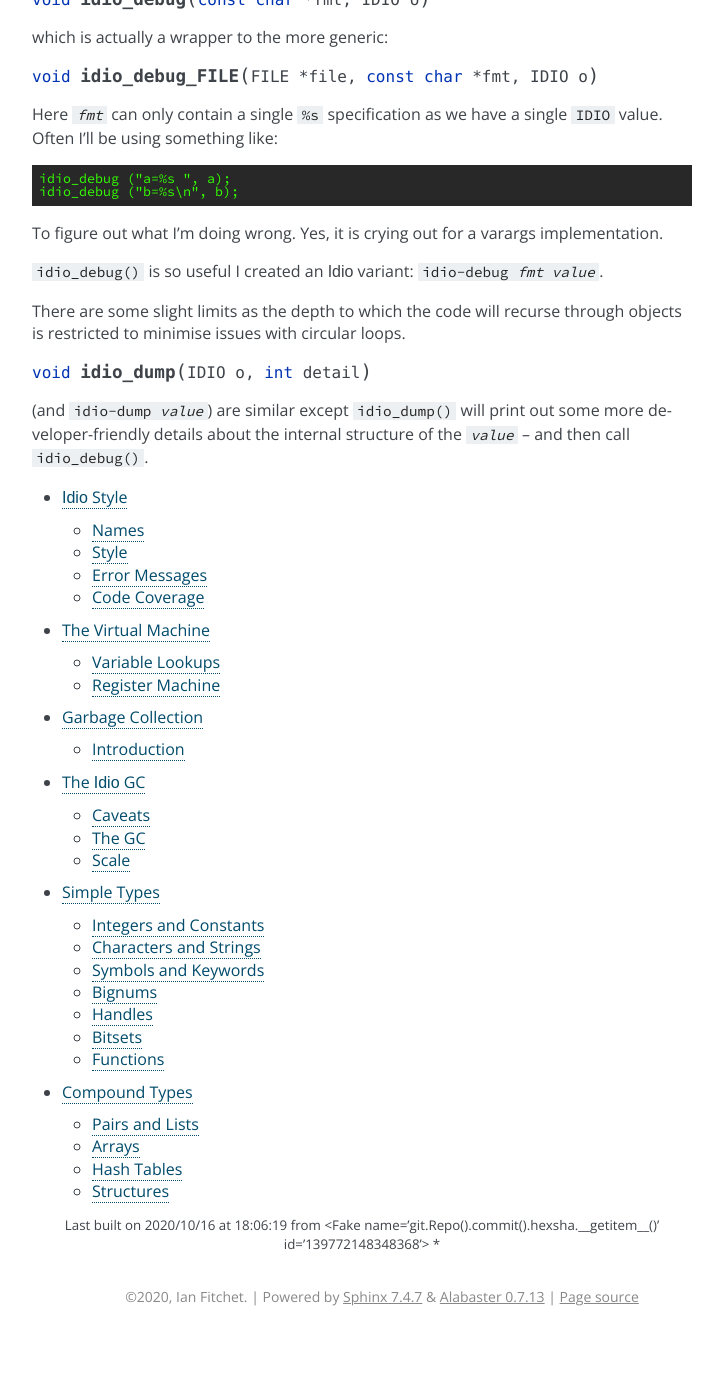
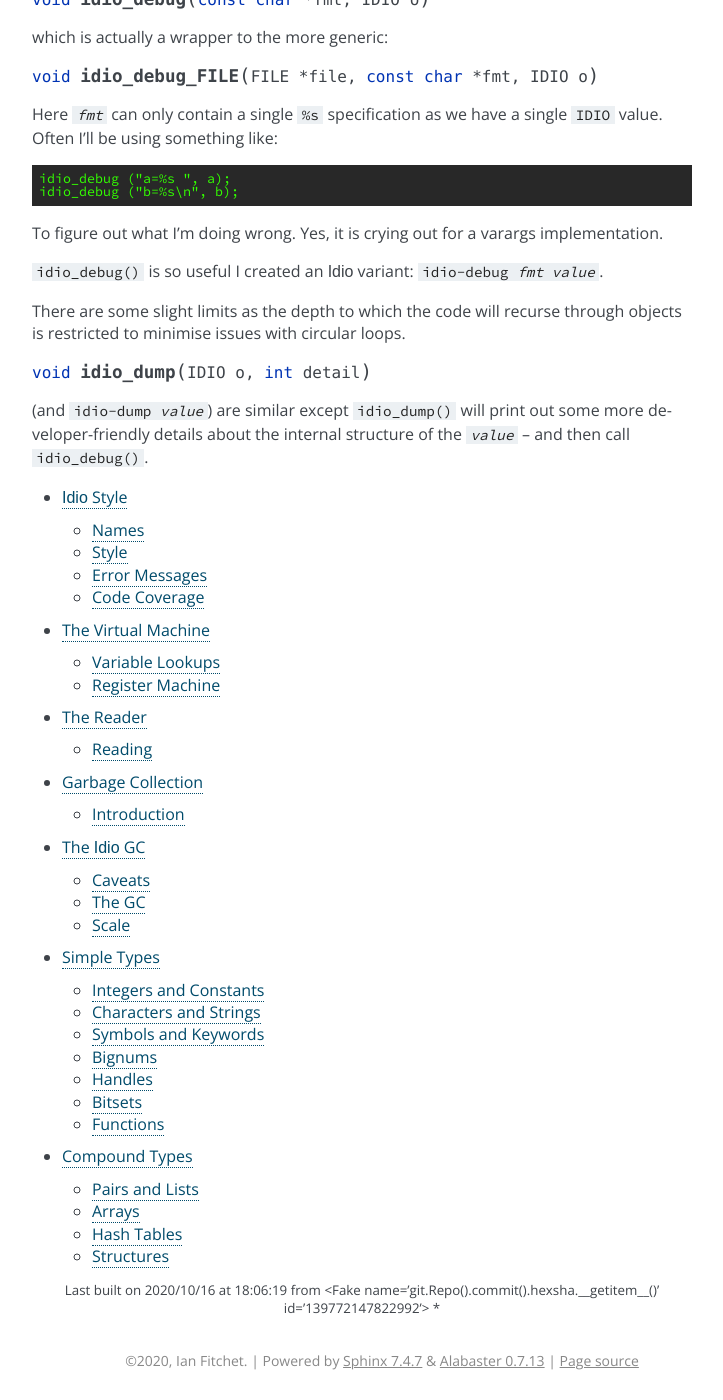
Before and after one commit to idio-lang/DIPS, a Sphinx documentation site: the page built from source/implementing-idio/index.rst, in a window 1280 px wide and 1400 px high, scrolled down 706 px. Shown: the whole window, without its empty margins (258-981 px from the left). Built offline with Sphinx 7.4.7, drawn with Linux system fonts in a browser that asks for light colours; pages that are not in the unit, such as notebooks, are missing from menus; cross-references to code outside the pages are shown as plain code; before the commit the page ends 2042 px from its top, so only the background shows below that; some of the changed lines change nothing that is shown.

Commit message:
start of the reader
Signed-off-by: Ian Fitchet <ian.fitchet@runscripts.com>

```diff
--- a/source/implementing-idio/index.rst
+++ b/source/implementing-idio/index.rst
@@ -78,6 +78,7 @@ structure of the :samp:`{value}` -- and then call ``idio_debug()``.
 
    style
    virtual-machine/index
+   reader/index
    garbage-collection
    idio-GC
    simple-types/index
--- /dev/null
+++ b/source/implementing-idio/reader/index.rst
@@ -0,0 +1,24 @@
+.. include:: ../../global.rst
+
+**********
+The Reader
+**********
+
+The reader's role is to consume the textual source code and construct
+an internal representation of the source code such that the evaluator
+can interpret its meaning.
+
+The read can create :lname:`Idio` values from the various constructors
+(integers and strings, say, as we normally think of them in textual
+form: 12 and "twelve") and it has a few limited rights to alter the
+form of the constructed representation.
+
+In :lname:`Idio` you can define and add your own *operators* to the
+set of representation-altering features.
+
+.. toctree::
+   :maxdepth: 2
+
+   reading
+
+.. include:: ../../commit.rst
--- /dev/null
+++ b/source/implementing-idio/reader/reading.rst
@@ -0,0 +1,509 @@
+.. include:: ../../global.rst
+
+*******
+Reading
+*******
+
+Many programming languages will use a `lexer
+<https://en.wikipedia.org/wiki/Lexical_analysis>`_ such as
+:program:`lex` or :program:`bison` or perhaps something more
+sophisticated like ANTLR_ but :lname:`Lisp`\ s operate a little
+differently.
+
+The reader plods through the source code, character by character,
+constructing values when it sees them and otherwise simply recording
+the relative construction of *forms*.
+
+Forms are, of course, just lists which are a native :lname:`Lisp`
+type.  Whatever the internal construction, the *printed* format looks
+like, uh, the input format.
+
+So, ``(foo a b)``, being a list of three elements, that is, a linked
+list of three *pairs*, has whatever internal format it has in
+:lname:`C`, our implementation language.  If I use the :lname:`C`
+debugger, say, :program:`gdb`, I can painfully work my way through the
+cascading hierarchy of data structures and can eventually satisfy
+myself that it is, indeed, a linked list of three pairs with the head
+elements pointing at three different symbols (which themselves have
+some internal format).
+
+The obvious thing to do instead is to ask the :lname:`Idio` engine to
+print out this internal format which will give us... ``(foo a b)``.
+
+Which might leave us scratching our heads as to whether we've actually
+done anything at all!  *Tricky!*
+
+Equally tricky are strings and numbers.  For most regular integers,
+for example, which in the source code look like, say, ``12345``, are
+likely to become a *fixnum*, ie. squeezed into the upper bits of a
+:lname:`C` pointer.  We can verify that again with :program:`gdb` but
+life is much easier if we print it out.  The printed form being, of
+course, ``12345``.
+
+Ditto *strings* which head into the reader as ``"twelve"`` and will be
+printed as, um, ``"twelve"``.
+
+One of the few things where we might have some confidence that
+*something* has happened are *bignums*.  We would normally use a human
+friendly format in the source code, say, ``123.0``, which when printed
+becomes a normalized form, ``1.23e+2``.
+
+Which, although satisfied that something has happened, I find somehow
+unsettling as it's not how I would have written it.
+
+Anyway the point of this diversion is that there's going to be a
+degree of confusion when we talk about reading something in and then
+describing the internal format using its printed representation which
+is, usually, *exactly the same* as the input format.
+
+We'll have to go on a degree of trust.  You'll be glad, by and large,
+that you **don't** have to go and inspect the internal :lname:`C` data
+structures with :program:`gdb` as it becomes increasingly painful.
+
+Line Orientation
+================
+
+I've made an executive decision that it is a requirement that we be
+able to construct shell-like sequences of commands in a line-oriented
+fashion:
+
+.. code-block:: idio
+
+   ls -l file
+
+This line-orientation *does* create an exception to the reader's input
+and (printed) output form being the same.  The *absence* of opening
+and closing parenthesis is no hindrance to the reader constructing a
+list so that line is treated as though it was:
+
+.. code-block:: idio
+
+   (ls -l file)
+
+In that sense, the :lname:`Idio` reader is normalising the source code
+into standard :lname:`Lisp`\ y forms.
+
+As it stands there is no statement separator so one line is one
+command.  This leads to the slightly unexpected failure of:
+
+.. code-block:: idio
+
+   (ls) (echo 3)
+
+which you might think is two commands but in practice this will be
+interpreted as:
+
+.. parsed-literal::
+
+   *func* *arg*
+
+and the fact that both :samp:`{func}` and :samp:`{arg}` are Unix
+commands makes no difference.
+
+In the first instance, the ``ls`` will print the current directory
+listing to *stdout* and the value returned from the successful
+execution of an external command will be ``#t``.  Then we'll run the
+second command ``echo 3`` which will similarly print ``3`` to *stdout*
+and again the value returned from the successful execution will be
+``#t``.
+
+We have now successfully evaluated :samp:`{func}` and :samp:`{arg}`
+giving the form we want to invoke as:
+
+.. parsed-literal::
+
+   (*#t* *#t*)
+
+and we'll get some words of admonition about failing to invoke the
+value in functional position, ``#t``.
+
+Remember, the reason this is happening is firstly, because we're
+taking the whole line as one command and secondly, the evaluator is
+dutifully evaluating all the elements of the form to get the values to
+pass to the function.  Just like we'd expect:
+
+.. code-block:: idio
+
+   (+ ( 2 * 3) (6 / 2))
+
+to have its arguments evaluated into :samp:`({+} {6} {3})` before
+invoking the (presumably) addition function.
+
+Supplementary Processing
+========================
+
+The actual reading of source code is a little bit more complicated
+than it needs to be because of a few things:
+
+#. we need to read a *line* at a time -- not an expression at a time
+   like regular :lname:`Lisp`\ s
+
+#. we need to handle (potentially) changing quasiquoting characters in
+   templates
+
+#. we want to record the source code expression (and handle and line
+   number)
+
+A Line at a Time
+----------------
+
+Normal :lname:`Lisp`\ s will read an expression at a time: an atom
+(number, symbol, string, etc.) or a list (meaning that they/we(!) will
+need to recurse to read the individual atoms in the list).  And, to be
+honest, that's about all the reading you need to do for a
+:lname:`Lisp`.  It's *really* easy (for limited values of easy).
+
+However, we want to read a line at a time which means going back for
+more until we hit the end of the line (or the end of the file).  Hmm,
+how do we signal *that*?  Well, the obvious thing to do is have a set
+of :lname:`Idio` values which cover those bases.  We can return an
+*eol* or an *eof* :lname:`Idio` value as the expression we've just
+"read" and the next guy up the chain can make a decision themselves.
+
+The "guy up the chain" needs to maintain a list of the expressions
+read so far but check the expression just read for *eol* or *eof*.  In
+this way we get an implicit list generated from :samp:`{this} {that}
+{the-other}` rather than having to explicitly delimit it with
+parentheses as in :samp:`({this} {that} {the-other})`.
+
+Of course, if we really *did* delimit with parentheses, :samp:`({this}
+{that} {the-other})`, then we've just read in a list.  *Boom!* Job
+done.
+
+    Had we been in regular :lname:`Lisp`-mode then the previous
+    example of ``(ls) (echo 3)`` would have done what you probably
+    expected, to first read then execute the first expression, the
+    list ``(ls)`` (resulting in a directory listing being printed)
+    then it would have read and executed the second expression, the
+    list ``(echo 3)`` (dutifully printing 3 to *stdout*).
+
+The implementation of this is not *Art*, I have to say and my
+:lname:`C` naming scheme has let me down.  It needs revisiting.  (At
+the time it was "Tack something on the end to make it different."
+We've all been there....)
+
+Quasiquotation Interpolation Characters
+---------------------------------------
+
+.. sidebox::
+
+   There are moments when you think... "Yes!  *Genius!*"
+
+   ...before realising how crushingly obvious it was.
+
+This is surprisingly easy, instead of the reader presuming to use
+``$``, ``@`` (for ``$@``) and ``'`` in their various roles we simply
+pass an array of said characters and check the current characters
+against a slot in the array.
+
+When we reach the start of a template, say, ``#T{...}``, we can scan
+the characters after the ``T`` and before the ``{`` and update a copy
+of the incoming interpolation character array as appropriate before
+recursing into reading the block (between the ``{`` and the
+corresponding ``}``) with the (possibly new) set of interpolation
+characters.
+
+A minor fault is that anything printing a template doesn't know what
+the interpolation characters used were so it defaults to the standard
+:lname:`Idio` ones.
+
+Source Code Expressions
+-----------------------
+
+I confess I have found no insight into how other systems handle this
+so I've cobbled together something of my own which has, um, slowed
+things down a bit.
+
+The essence is simple, the reader reads from a handle and the handle
+is aware of its own name and the current line number in the handle so,
+at the start of reading an expression, why don't we stash that away?
+
+*That* bit is easy -- noting that we get results for over a hundred
+thousand expressions in the simplest startup and shutdown.  But how do
+we get it back again?
+
+Hmm.  One thing that is useful to remember is that every *pair* in the
+system is unique -- the head and tail might refer to the same things
+as other pairs (or arrays or hash tables or ...) but the pair *itself*
+is a unique allocation in memory.  Throughout the following remember
+that so long as we continue to *refer* to this (unique allocation in
+memory) pair -- as opposed to *copying* it -- then we are always
+referring [sic] to the same thing.
+
+This being a :lname:`Lisp`\ y language, you can use pairs as the keys
+into a hash table.  If you're thinking what I'm thinking (*hey, I*
+have *just given you the two clues*) then we can put these two
+together.  For each expression we read in we can have recorded the
+handle and line which, together with the expression itself, can become
+a "lexical object."
+
+In practice this is a regular :lname:`Idio` structure with fields:
+(the handle's) ``name``, ``line``, (handle) ``pos`` and ``expr``
+(again, just in case).  Given that we intend that the key to the
+"source properties" hash table be ``expr`` then it's not a good idea
+to have ``expr`` somewhere in the value meaning we will have 1) a
+circular data structure and 2) therefore some difficulty garbage
+collecting it.  To fix that the source properties hash table is
+flagged as having weak keys.  When ``expr`` goes out of scope then we
+can reap the value that was once associated with it.
+
+So far, so good.  We can look up an expression in the source
+properties hash and get back where we read it in from.  What we need
+to do next with the expression is *remember it*.  Easier said than
+done.
+
+The reader only needs to return the expression to the evaluator (not
+the full lexical object) but the evaluator needs to ensure that the
+expression is safely carried through all the processing such that it
+can be embedded in the byte code.
+
+The first part of that means that all the evaluator function calls
+need to carry a ``src`` expression object and switch to a more
+appropriate src expression when, say, processing the argument
+expressions of a function call.
+
+The second part means that it has to pass the source expression onto
+the code generator.  The code generator needs to install the
+expression as a constant in order that it can subsequently embed a
+``SRC-EXPR`` and integer argument into the byte code which the VM can
+process by assigning the integer into the *expr* register.
+
+Should the code generate a failure when running then it is possible to
+use the expression register to look up the expression in the constants
+tables and then use the expression to look up the "lexical object" in
+the source properties hash table.  Which sounds a bit of a run-around
+but you only do it when your code crashes.  Which is never, right?
+
+In the meanwhile, my ``(ls) (echo 3)`` code generated a message:
+
+.. code-block:: console
+
+   '((ls) (echo 3))' at *stdin*:line 5: ^rt-function-error: cannot invoke constant type: '(#t)'
+
+which gives me some clues as to where to look.
+
+You may have noticed that this works for expressions that are pairs
+(lists!) but not non-pairs, ie. strings, numbers etc..  There's two
+things here:
+
+#. only working for lists means that we're only tagging function
+   calls, ie. statements, rather than the elements of statements
+
+   At the end of the day, the code is simply one long list [sic] of
+   function calls so we've got the basics.
+
+#. an error in *reading* an atom from the source code will trigger a
+   ``^read-error`` and the reader will flag up the problem there and
+   then -- including handle and line number
+
+The point about stashing the source code's source location away is for
+when we come to *run* the code, potentially a long time later, we can
+indicate to the user where in the source the fault lies.
+
+General Process
+===============
+
+By and large the general process to read a line is quite simple:
+
+#. we read a number of individual expressions until we get an
+   end-of-line or an end-of-file signal
+
+#. we can process the list for operators
+
+#. done
+
+(I felt I had to add a third step just to give it some credibility.)
+
+Expressions
+-----------
+
+Reading individual expressions is where the action is.
+
+Broadly, the kind of expression is determined by the first character
+we read, for example:
+
+.. csv-table::
+   :widths: auto
+
+   ``(``, a list up to the matching ``)``
+   ``{``, a block up to the matching ``}``
+   ``"``, a string up to the next non-escaped ``"``
+   ``#``, something weird
+
+with a fallback of the accumulation of characters being a *word* (a
+*symbol* -- but I prefer the shell-ish term, "word").
+
+In fact numbers fall into this word category as well (partly due to
+the funny number formats that :lname:`Scheme` accepts) and are
+differentiated from words because we can subsequently figure out it is
+a number.
+
+(And there's whitespace and all the rest of it.)
+
+Talking of whitespace and all-encompassing words, :lname:`Idio` likes
+a bit of whitespace as I've noted before.  If you're not using it then
+you're creating an interesting symbol.
+
+This means that some words (from a reader perspective) are not a lean
+form of arithmetic but are actual symbols (and possibly variables):
+
+.. code-block:: console
+
+   Idio> 3pi/4
+   #i2.35619449019234491e+0
+
+``3pi/4`` is a symbol and is, perhaps not surprisingly, ``3 * pi / 4``
+but now as a handy variable.
+
+Word Separators
+^^^^^^^^^^^^^^^
+
+The inverse of expressions, perhaps, but it's useful to know what
+prevents as word consuming the entire rest of the file.
+
+Whitespace
+""""""""""
+
+An obvious word break is whitespace although it's currently being
+implemented with questionable adherence to whitespace.
+
+In the first instance, born in the ASCII/Latin-1 era, whitespace was
+in two parts:
+
+* SPACE and TAB for gaps between words
+
+* NEWLINE and CARRIAGE RETURN for ends of line -- which should cover
+  the myriad of Unix, Mac OS and Windows variants
+
+.. sidebox::
+
+   I think I've only seen FORM FEED of those two in the wild and only
+   then as ``^L`` in Emacs Lisp files.
+
+However, even in those simplistic times it still didn't honour ASCII's
+VERTICAL TAB or FORM FEED.
+
+So, a poor start and remains in exactly the same poor position until I
+can make a decision about whether to go all in with Unicode category
+types.
+
+Bracketing Characters
+"""""""""""""""""""""
+
+For parentheses, I would normally go with just a right parenthesis,
+``)``, causing a word break so that the last expressing in a list can
+butt up it: ``(this that)``.
+
+However, I have also (followed others and) used left parenthesis,
+``(`` as a word break meaning that you cannot have ``foo(bar`` as a
+symbol.  It'll be too confusing in ``(this foo(bar)``.
+
+Similarly, for the array constructor ``#[...]`` the right bracket,
+``]``, is a word break allowing the words inside to butt up against
+it.
+
+Currently, left bracket, ``[`` *is* allowed in symbols.  Maybe I
+should revisit that.
+
+Currently, both left and right brace, ``{`` and ``}``, are allowed in
+words.  Hmm.
+
+Double Quote
+""""""""""""
+
+I must have has a reason for this.  Perhaps sanity to avoid symbols
+like ``foo"bar``.
+
+Semicolon
+"""""""""
+
+This is the line-comment character, everything after it is discarded
+to the end of the line.
+
+If you're really determined you can escape the semicolon in the
+source: ``a\;b`` will create a symbol called ``a;b``.
+
+Dot
+"""
+
+You can't have ``.`` in a word.  Unless it's a number....
+
+``.`` is used for the ``value-index`` operator so we can say
+:samp:`{thing}.{field}` and ``value-index`` will figure out the right
+form of access of :samp:`{field}` within :samp:`{thing}`.
+
+Not a word Break
+^^^^^^^^^^^^^^^^
+
+These are, maybe unexpectedly, not (currently) word breaks.
+
+The pair separator, ``&``.  You must currently separate the head and
+tail expressions from ``&`` with whitespace.  That allows ``a&b`` as a
+valid symbol.
+
+.. sidebox::
+
+   I suppose this allows you to have a sequence of ``a``, ``a'`` and
+   ``a''`` if it pleases you so.
+
+
+Interpolation characters which have no function other than as the
+first character of a word in which case they are handled separately
+anyway.  ``a$b``, ``a@b`` and ``a'b`` (assuming the default
+interpolation characters) are all valid symbols.
+
+
+
+Lists
+^^^^^
+
+Ignoring the implied list in the overall line-oriented handling from
+above, reading a list expression is quite easy.  So we'll do a more
+complicated example.
+
+The "...up to the matching..." part reflects the lists-within-lists
+nature of :lname:`Lisp`\ y languages.  When we read:
+
+.. code-block:: idio
+
+   (+ (2 * 3) (6 / 2))
+
+we'll have:
+
+* identified this as a list because the first character is ``(`` so
+  we'll have called the ``idio_read_list()`` function which reads "up
+  to the matching" ``)``
+
+  * we'll read the expression ``+``
+
+  * we start to read the next expression which begins with ``(`` so
+    it's another list and we simply recurse into ``idio_read_list()``
+    again
+
+    * we can now read the expressions ``2`` then ``*`` then ``3``
+
+    * then we hit ``)`` and we can construct and return a list from
+      our three expressions: ``(2 * 3)`` -- I told you this becomes
+      confusing!
+
+  * the outer list gets a second expression, ``(2 * 3)``
+
+  * we can read the next expression which also begins with ``(`` so
+    off we go again:
+
+    * ``6`` and ``/`` and ``2`` gives ``(6 / 2)``
+
+  * the outer list gets a third expression, ``(6 / 2)``
+
+  * and finally we get our own ``)`` and can create and return a list
+    from our own three expressions: ``(+ (2 * 3) (6 / 2))``
+
+* we get ``(+ (2 * 3) (6 / 2))`` in our hands
+
+The net result of which is a data structure in :lname:`C` whose
+printed representation is *exactly* what we read in from the source
+code....  However, it *is* now in :lname:`C` memory.
+
+
+
+.. include:: ../../commit.rst
```
